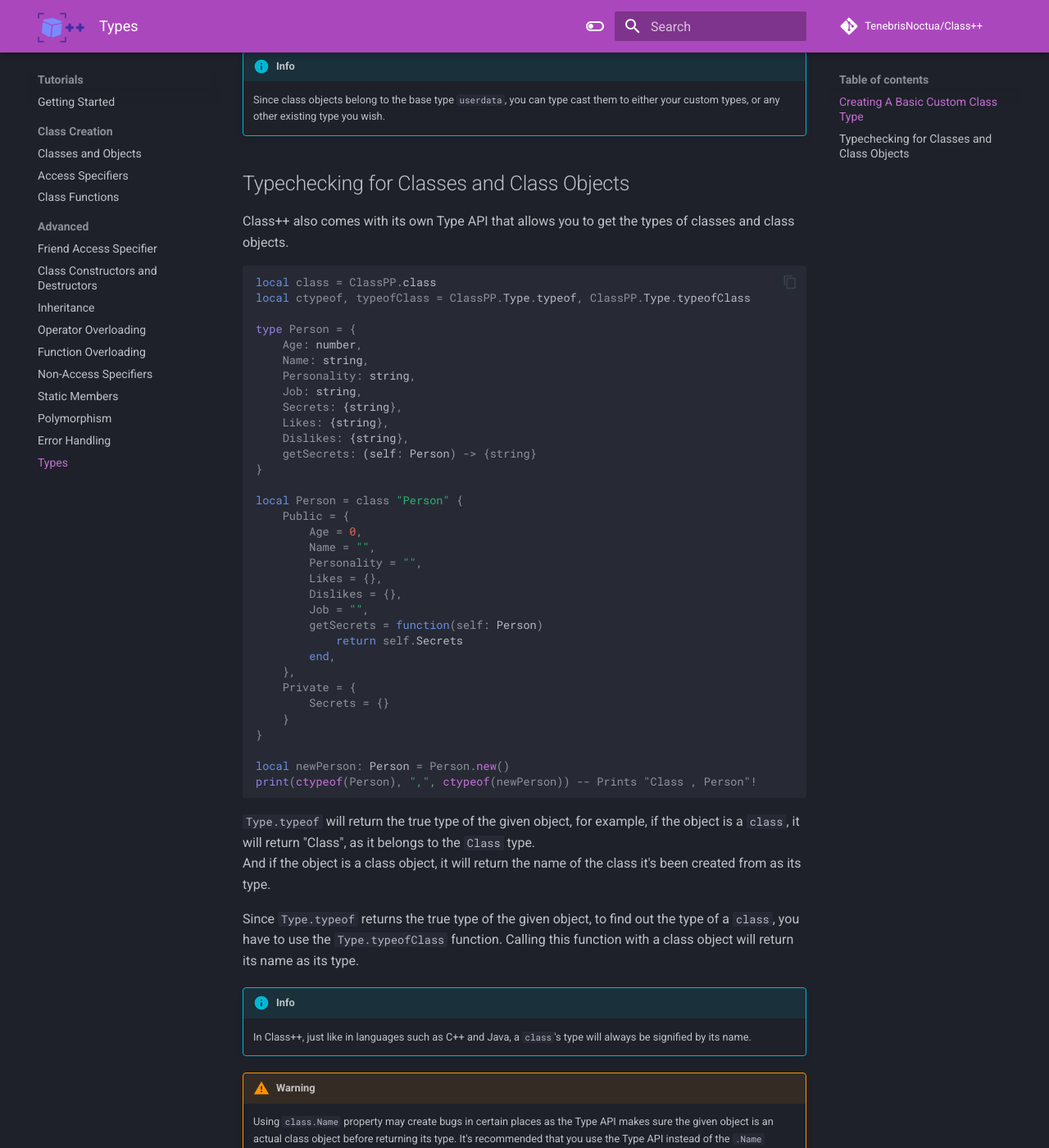
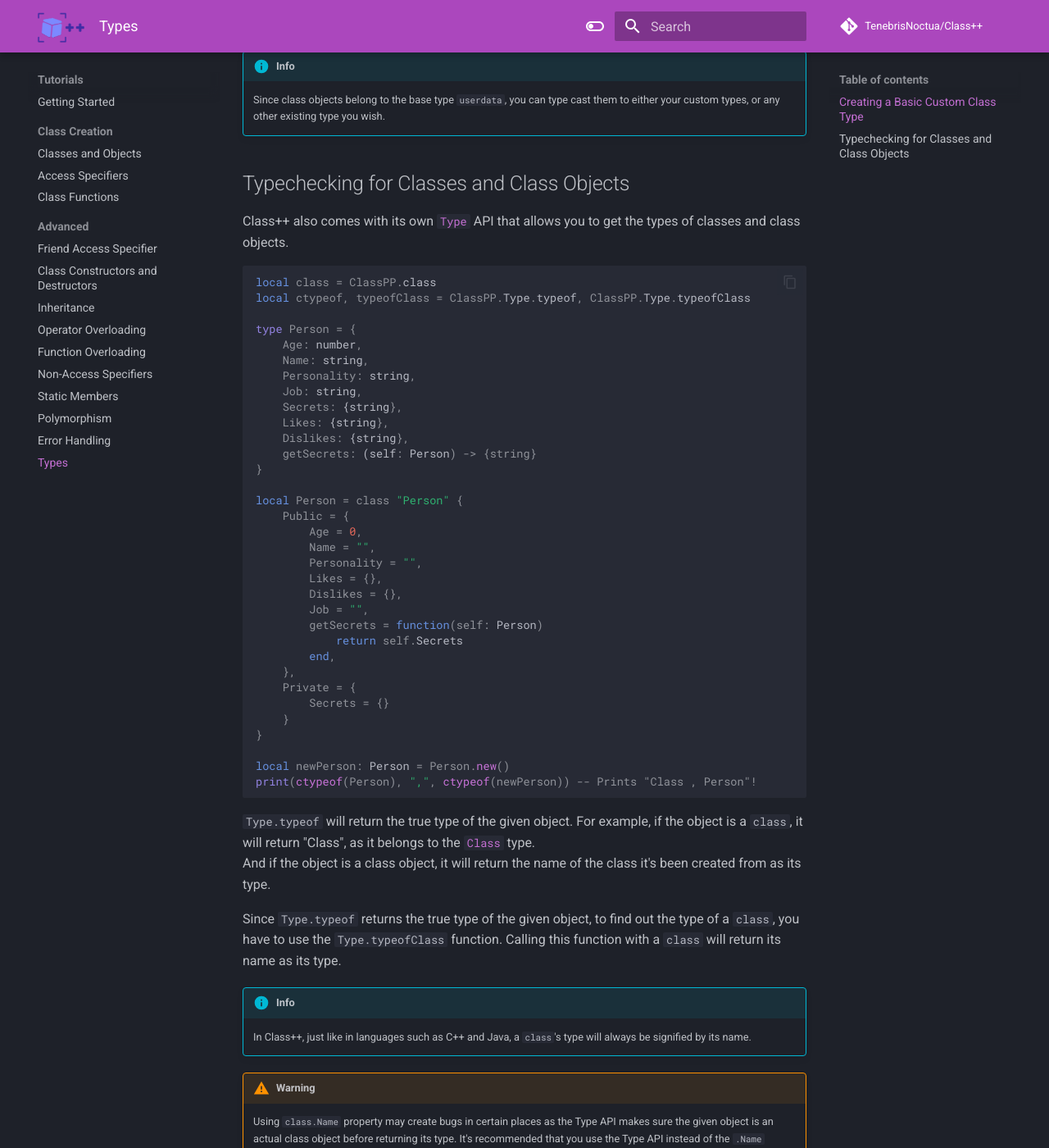
Before and after one commit to TenebrisNoctua/ClassPP, an MkDocs documentation site: the page built from docs/tutorials/types.md, in a window 1280 px wide and 1400 px high, scrolled down 1118 px. Shown: the whole window at 82% size. Built offline with MkDocs 1.6.1 and Material for MkDocs 9.7.7, drawn with Linux system fonts in a browser that asks for light colours; comment, search, counter and statistics services are not loaded; some of the changed text lies outside the part shown.

Commit message:
Update to Release 1.0.0

````diff
--- a/docs/tutorials/types.md
+++ b/docs/tutorials/types.md
@@ -47,7 +47,7 @@
 
 ## Typechecking for Classes and Class Objects
 
-Class++ also comes with its own Type API that allows you to get the types of classes and class objects.
+Class++ also comes with its own [`Type`](../apiReference/classFunctions/type/typeof.md) API that allows you to get the types of classes and class objects.
 
 ```lua
 local class = ClassPP.class
@@ -85,10 +85,10 @@
 print(ctypeof(Person), ",", ctypeof(newPerson)) -- Prints "Class , Person"!
 ```
 
-`Type.typeof` will return the true type of the given object, for example, if the object is a `class`, it will return "Class", as it belongs to the `Class` type.<br>
+`Type.typeof` will return the true type of the given object. For example, if the object is a `class`, it will return "Class", as it belongs to the [`Class`](../apiReference/dataTypes/class.md) type.<br>
 And if the object is a class object, it will return the name of the class it's been created from as its type.
 
-Since `Type.typeof` returns the true type of the given object, to find out the type of a `class`, you have to use the `Type.typeofClass` function. Calling this function with a class object will return its name as its type.
+Since `Type.typeof` returns the true type of the given object, to find out the type of a `class`, you have to use the `Type.typeofClass` function. Calling this function with a `class` will return its name as its type.
 
 !!! info
     In Class++, just like in languages such as C++ and Java, a `class`'s type will always be signified by its name.
````
Also changed, not shown: other parts of docs/tutorials/types.md (+2 -2 lines).
